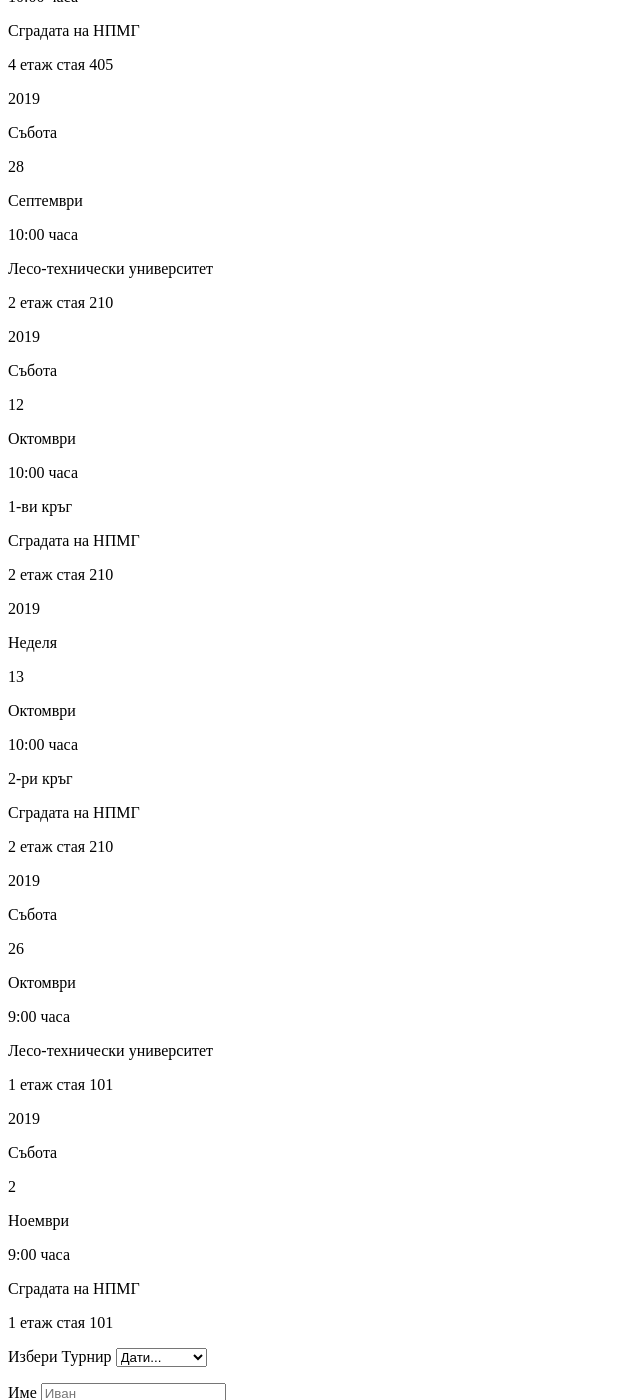
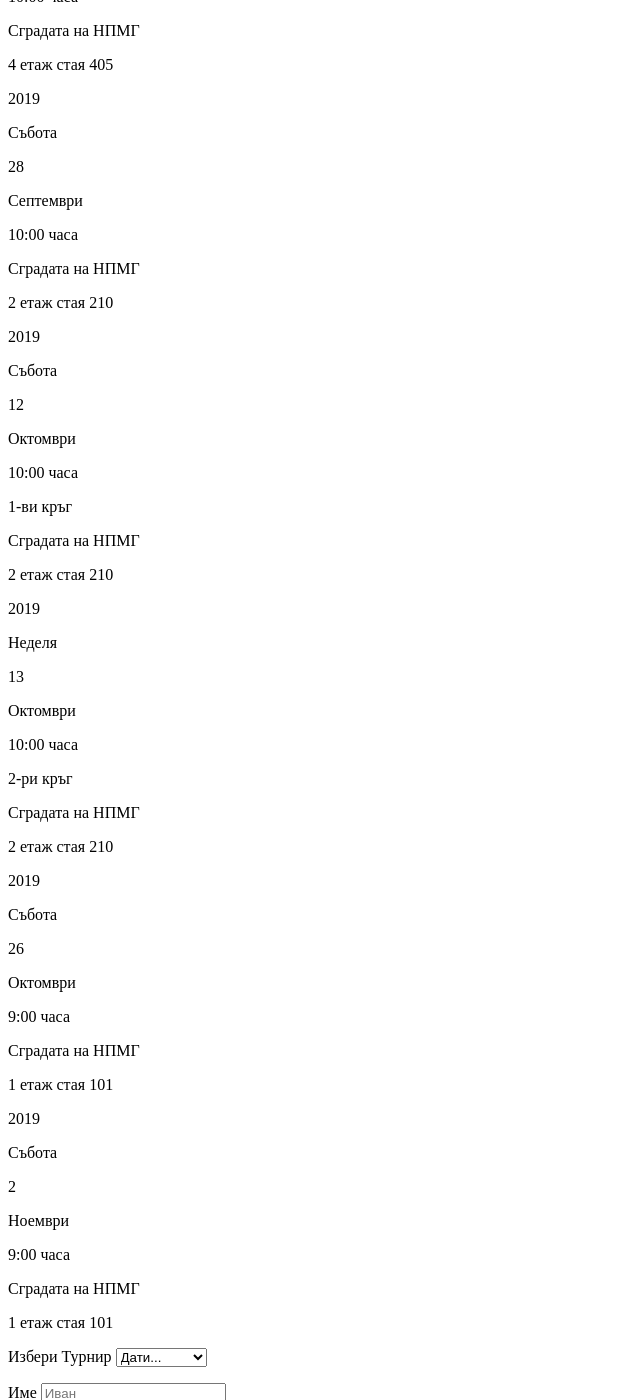
Before and after one commit to GalyaVYankova/Chess, a Jekyll site: the page built from tournaments.html, in a window 1280 px wide and 1400 px high, scrolled down 427 px. Shown: the whole window, without its empty margins (0-640 px from the left). Built offline with Jekyll 4.4.1, drawn with Linux system fonts in a browser that asks for light colours; nearby versions of some CDN libraries.

Commit message:
latest changes

```diff
--- a/docs/feed.xml
+++ b/docs/feed.xml
@@ -1,4 +1,4 @@
-<?xml version="1.0" encoding="utf-8"?><feed xmlns="http://www.w3.org/2005/Atom" ><generator uri="https://jekyllrb.com/" version="3.8.6">Jekyll</generator><link href="/Chess/feed.xml" rel="self" type="application/atom+xml" /><link href="/Chess/" rel="alternate" type="text/html" /><updated>2019-08-09T16:18:20+03:00</updated><id>/Chess/feed.xml</id><title type="html">Chess</title><subtitle></subtitle><entry><title type="html">Активност на фигурите</title><link href="/Chess/2019/08/05/activity.html" rel="alternate" type="text/html" title="Активност на фигурите" /><published>2019-08-05T12:57:00+03:00</published><updated>2019-08-05T12:57:00+03:00</updated><id>/Chess/2019/08/05/activity</id><content type="html" xml:base="/Chess/2019/08/05/activity.html">&lt;hr /&gt;
+<?xml version="1.0" encoding="utf-8"?><feed xmlns="http://www.w3.org/2005/Atom" ><generator uri="https://jekyllrb.com/" version="3.8.6">Jekyll</generator><link href="/Chess/feed.xml" rel="self" type="application/atom+xml" /><link href="/Chess/" rel="alternate" type="text/html" /><updated>2019-08-09T16:21:43+03:00</updated><id>/Chess/feed.xml</id><title type="html">Chess</title><subtitle></subtitle><entry><title type="html">Активност на фигурите</title><link href="/Chess/2019/08/05/activity.html" rel="alternate" type="text/html" title="Активност на фигурите" /><published>2019-08-05T12:57:00+03:00</published><updated>2019-08-05T12:57:00+03:00</updated><id>/Chess/2019/08/05/activity</id><content type="html" xml:base="/Chess/2019/08/05/activity.html">&lt;hr /&gt;
 &lt;p&gt;&lt;img src=&quot;/Chess/images/blog-8.jpg&quot; alt=&quot;blog-image&quot; class=&quot;image-left&quot; /&gt;&lt;/p&gt;
 
 &lt;h3&gt;Кон&lt;/h3&gt;
--- a/docs/tournaments/index.html
+++ b/docs/tournaments/index.html
@@ -87,7 +87,7 @@
             </div>
             <div class="text">
                 <p>10:00 часа</p>
-                <p>Лесо-технически университет</p>
+                <p>Сградата на НПМГ</p>
                 <p>2 етаж стая 210</p>
             </div>
         </div>
@@ -131,7 +131,7 @@
             </div>
             <div class="text">
                 <p>9:00 часа</p>
-                <p>Лесо-технически университет</p>
+                <p>Сградата на НПМГ</p>
                 <p>1 етаж стая 101</p>
             </div>
         </div>
--- a/tournaments.html
+++ b/tournaments.html
@@ -33,7 +33,7 @@ permalink: tournaments/
             </div>
             <div class="text">
                 <p>10:00 часа</p>
-                <p>Лесо-технически университет</p>
+                <p>Сградата на НПМГ</p>
                 <p>2 етаж стая 210</p>
             </div>
         </div>
@@ -77,7 +77,7 @@ permalink: tournaments/
             </div>
             <div class="text">
                 <p>9:00 часа</p>
-                <p>Лесо-технически университет</p>
+                <p>Сградата на НПМГ</p>
                 <p>1 етаж стая 101</p>
             </div>
         </div>
```
